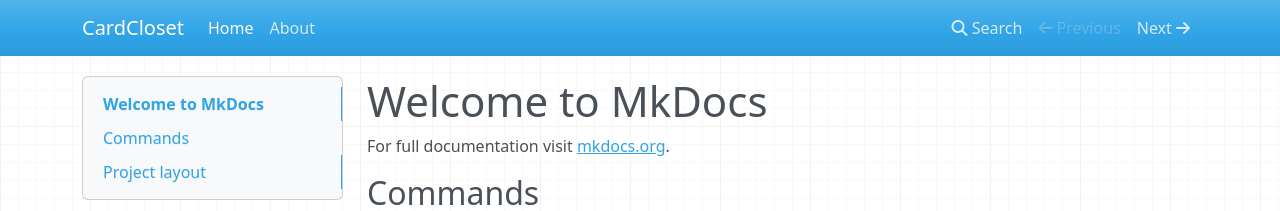
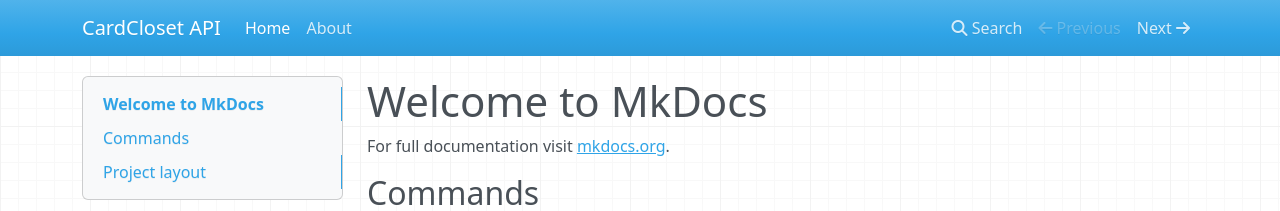
Before and after one commit to RewardLayer/CardNow-docs, an MkDocs documentation site: the page built from docs/index.md, in a window 1280 px wide. Shown: the top 211 px of the page. Built offline with MkDocs 1.6.1, drawn with Linux system fonts in a browser that asks for light colours; nearby versions of some CDN libraries.

Commit message:
updated name

```diff
--- a/mkdocs.yml
+++ b/mkdocs.yml
@@ -1,4 +1,4 @@
-site_name: CardCloset
+site_name: CardCloset API
 nav:
     - Home: index.md
     - About: about.md
```
